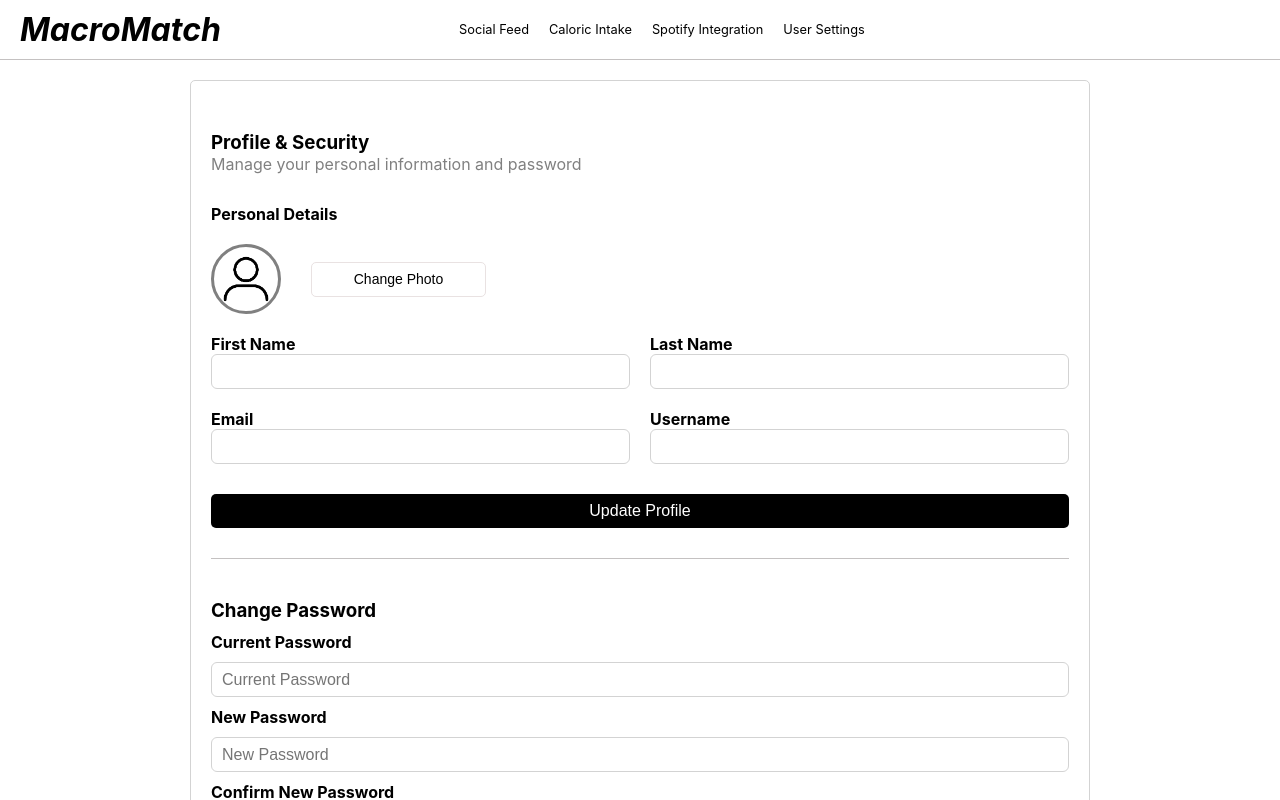
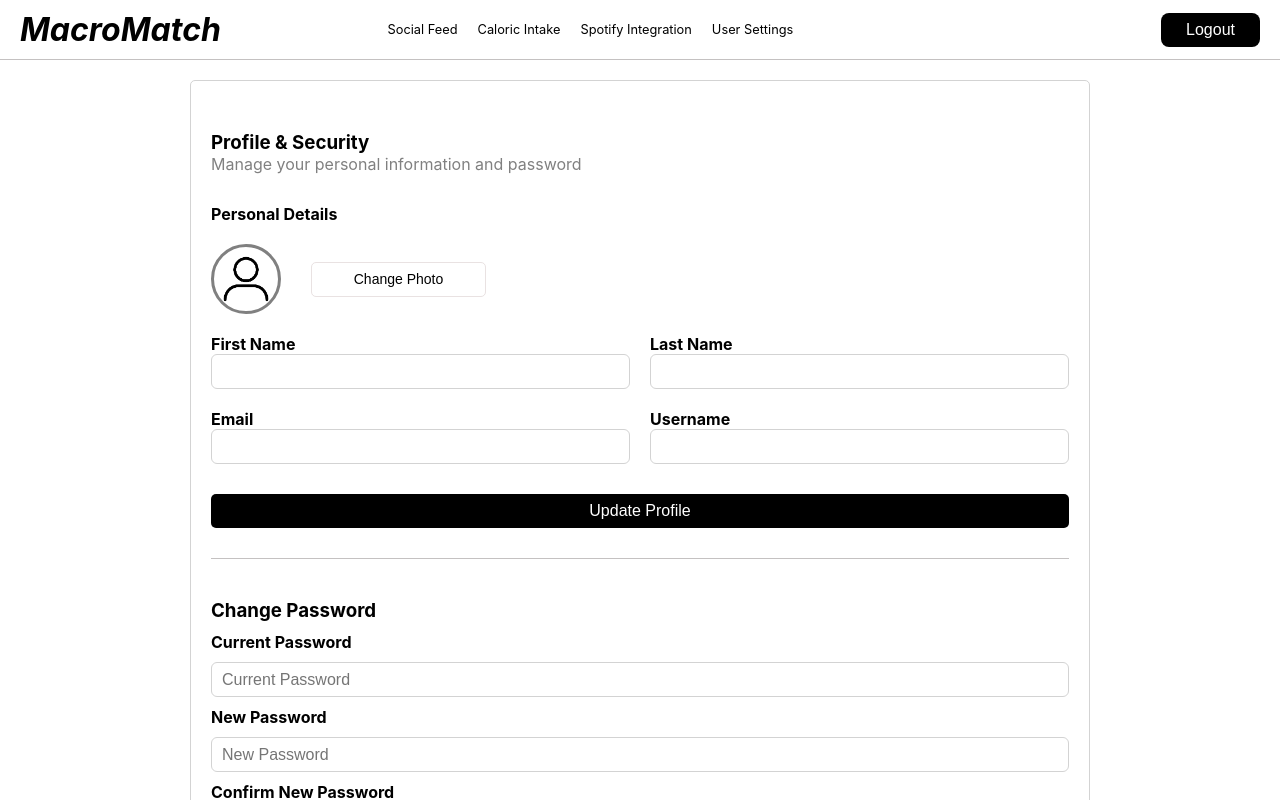
Before and after one commit to CGapprentice/MacroMatch, a React (Create React App) app in the folder frontend/: page /usersettingspage in a window 1280 px wide. Shown: the top 800 px of the page. Built offline with nearby package versions, Linux system fonts and the light colour scheme; no server answers.

Commit message:
add logout

```diff
--- a/frontend/src/homepage/header.jsx
+++ b/frontend/src/homepage/header.jsx
@@ -1,6 +1,18 @@
 import styles from './header.module.css'
 import { Link } from 'react-router-dom'
+import { getAuth, signOut } from 'firebase/auth'
+
+
 function HomePageHeader() {
+    const auth = getAuth();
+    const handleLogout = () =>{
+        signOut(auth).then(()=>{
+            console.log("User signed out")
+        }).catch((error)=>{
+            console.error("Error signing out user: ", error)
+        });
+    }
+
     return(
         <header>
                 <div className={styles.header}>
@@ -13,6 +25,9 @@ function HomePageHeader() {
                         <Link to='/usersettingspage'><p>User Settings</p></Link>
 
                     </div>
+                    <div className={styles.logoutButton}>
+                        <button onClick={handleLogout}> Logout </button>
+                    </div>
                     <div className={styles.line}></div>
                 </div>
         </header>
--- a/frontend/src/homepage/header.module.css
+++ b/frontend/src/homepage/header.module.css
@@ -27,3 +27,18 @@
     text-decoration:none;
     color: black;
 }
+
+.logoutButton{
+    display: flex;
+    justify-content: flex-end;
+    width: 30%;
+    padding-right: 20px;
+}
+
+.logoutButton button{
+    background-color: black;
+    color: white;
+    padding: 8px 25px;
+    cursor: pointer;
+    border-radius: 8px;
+}
```
